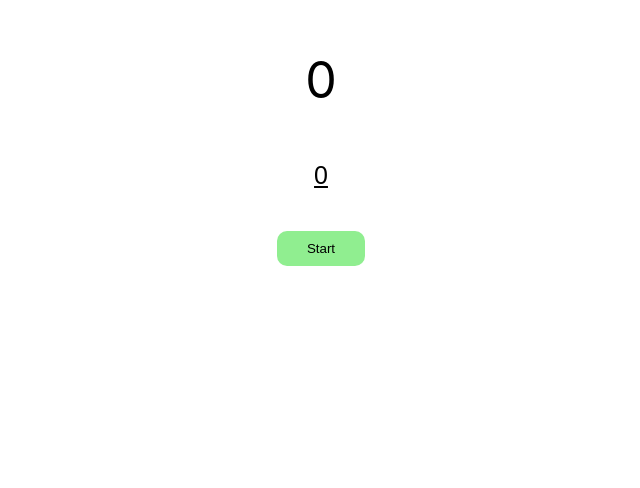
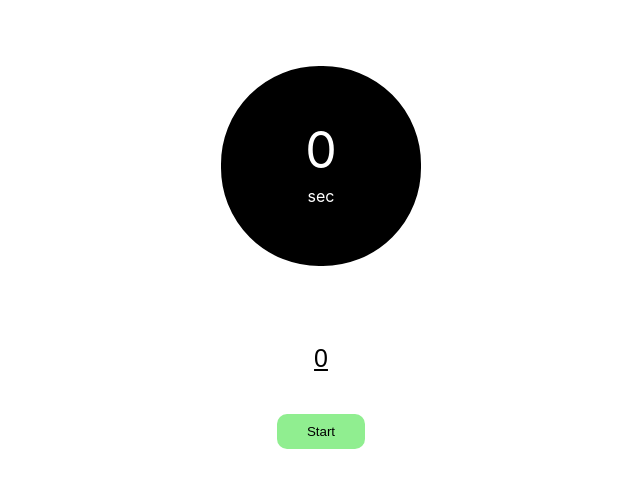
Before and after one commit to divyatiwari5/ReactStopWatch, a React (Create React App) app: page / in a window 1280 px wide. Shown: the top 488 px of the page, without its empty margins (319-959 px from the left). Built offline with nearby package versions, Linux system fonts and the light colour scheme.

Commit message:
Beautified UI

```diff
--- a/src/App.js
+++ b/src/App.js
@@ -76,9 +76,14 @@ function App() {
     }
   }
 
+  // TODO: Add countdown timer with SVG Circle
+
   return (
     <div className="App">
-      <p className="timer">{time}</p>
+      <div className="timer">
+        {time}
+        <p className="unit">sec</p>
+      </div>
       <input type="number" value={timer} onChange={(e) => setTimer(e.target.value)} className="input" placeholder="Enter timer"/>
       <div className="btns">
         <button onClick={start} className={isComplete ? 'btn start': 'btn hidden'}>Start</button>
--- a/src/App.scss
+++ b/src/App.scss
@@ -1,7 +1,23 @@
 .App {
   text-align: center;
+  margin-top: 4em;
   & > .timer {
     font-size: 50px;
+    border: 2px solid;
+    border-radius: 100px;
+    width: 200px;
+    height: 200px;
+    display: flex;
+    justify-content: center;
+    flex-direction: column;
+    align-items: center;
+    margin: auto;
+    background: black;
+    color: white;
+    & > .unit {
+      line-height: 0;
+      font-size: 16px;
+    }
   }
   & > .input {
     border: none;
@@ -9,6 +25,7 @@
     text-align: center;
     font-size: 25px;
     outline: none;
+    margin-top: 3em;
   }
   & > .btns {
     margin-top: 30px;
@@ -33,6 +50,33 @@
         display: none;
       }
     }
+  }
+}
+
+svg {
+  position: absolute;
+  top: 0;
+  right: 0;
+  width: 40px;
+  height: 40px;
+  transform: rotateY(-180deg) rotateZ(-90deg);
+}
+svg circle {
+  stroke-dasharray: 113px;
+  stroke-dashoffset: 0px;
+  stroke-linecap: round;
+  stroke-width: 2px;
+  stroke: black;
+  fill: none;
+  animation: countdown 10s linear infinite forwards;
+}
+
+@keyframes countdown {
+  from {
+    stroke-dashoffset: 113px;
+  }
+  to {
+    stroke-dashoffset: 0px;
   }
 }
 
```
